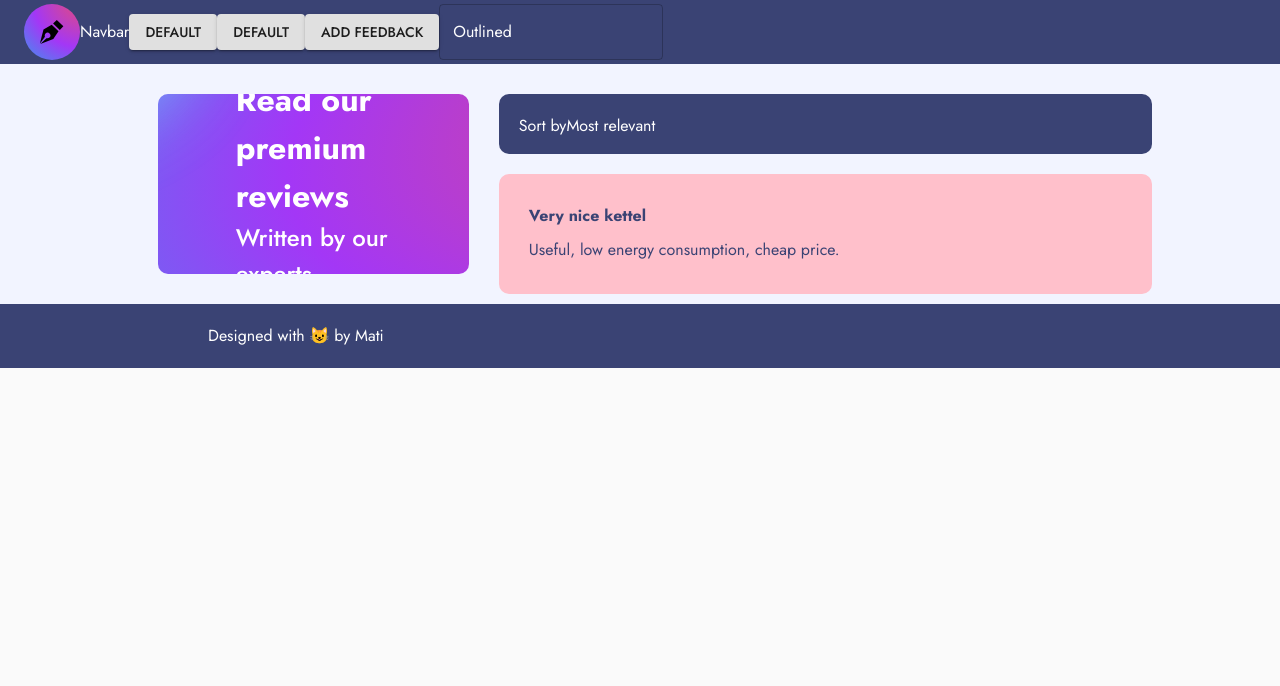
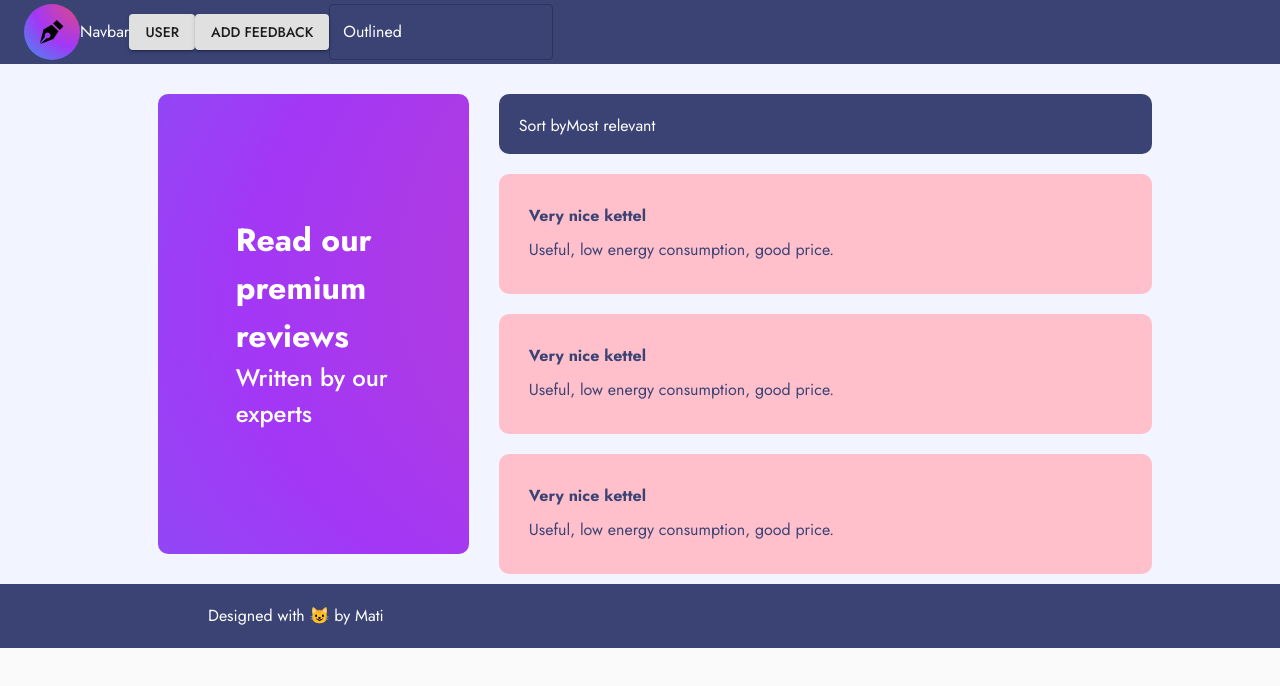
Before and after one commit to Maczi01/feedback-app, a React (Create React App) app: page /user in a window 1280 px wide. Shown: the top 686 px of the page. Built offline with nearby package versions, Linux system fonts and the light colour scheme.

Commit message:
Added user comment card

```diff
--- a/src/components/Navbar.tsx
+++ b/src/components/Navbar.tsx
@@ -19,8 +19,9 @@ const Navbar: React.FC = () => (
       >
         Navbar
       </Typography>
-      <Button variant="contained">Default</Button>
-      <Button variant="contained">Default</Button>
+      <Link to="/user">
+        <Button variant="contained">User</Button>
+      </Link>
       <Link to="/add">
         <Button variant="contained">Add feedback</Button>
       </Link>
--- /dev/null
+++ b/src/components/UserCommentCard.tsx
@@ -0,0 +1,46 @@
+import React from 'react';
+import { makeStyles, Theme } from '@material-ui/core/styles';
+import Card from '@material-ui/core/Card';
+import CardContent from '@material-ui/core/CardContent';
+import Box from '@material-ui/core/Box';
+import { Typography } from '@material-ui/core';
+import anne from '../assets/anne.jpg';
+import ProductImageWrapper from './ProductImageWrapper';
+
+const useStyles = makeStyles((theme: Theme) => ({
+  commentCard: {
+    width: '100%',
+    height: '120px',
+    padding: '20px',
+    margin: '10px 0',
+    backgroundColor: 'pink',
+    borderRadius: '10px',
+  },
+  body2: {
+    fontSize: 16,
+    fontWeight: theme.typography.fontWeightBold,
+    margin: '10px',
+  },
+  body1: {
+    fontSize: 16,
+    margin: '10px',
+  },
+}));
+
+const UserCommentCard: React.FC = () => {
+  const classes = useStyles();
+
+  return (
+    <Box className={classes.commentCard}>
+      <Typography className={classes.body2}>
+        Very nice kettel
+      </Typography>
+      <Typography className={classes.body1}>
+        Useful, low energy consumption, good price.
+      </Typography>
+      {' '}
+    </Box>
+  );
+};
+
+export default UserCommentCard;
--- a/src/pages/UserCommentsPage.tsx
+++ b/src/pages/UserCommentsPage.tsx
@@ -10,6 +10,7 @@ import PremiumAccessImage from '../components/PremiumAccessImage';
 import UserInfoImage from '../components/UserInfoImage';
 import Navbar from '../components/Navbar';
 import editIcon from '../assets/editIcon.svg';
+import UserCommentCard from '../components/UserCommentCard';
 
 const useStyles = makeStyles((theme: Theme) => ({
   root: {
@@ -99,15 +100,9 @@ const UserCommentsPage: React.FC = () => {
 
             </Typography>
           </Box>
-          <Box className={classes.commentCard}>
-            <Typography className={classes.body2}>
-              Very nice kettel
-            </Typography>
-            <Typography className={classes.body1}>
-              Useful, low energy consumption, cheap price.
-            </Typography>
-            {' '}
-          </Box>
+          <UserCommentCard />
+          <UserCommentCard />
+          <UserCommentCard />
         </Box>
       </Box>
     </MainTemplate>
```
